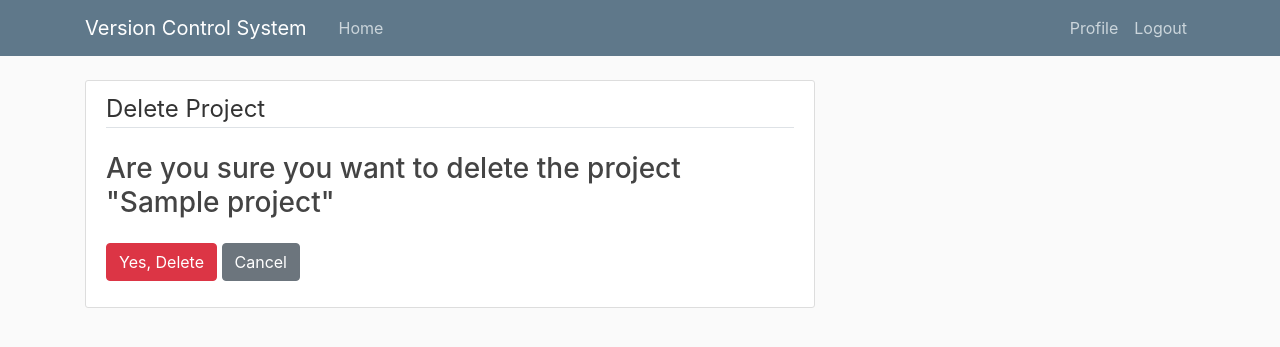
After one commit to borkovacd/UKS-2021-22, a Django app: page /project/1/delete/ in a window 1280 px wide. The commit adds this page. Shown: the top 347 px of the page. Run offline with Django 4.2, Linux system fonts and the light colour scheme; a user stored in the database is signed in; tables that the repository leaves empty hold one stand-in row (values such as "Sample post"); some libraries are stand-ins or nearby versions.

Commit message:
Implement 'Delete project' functionality

```diff
--- /dev/null
+++ b/vcs/git/templates/git/project_confirm_delete.html
@@ -0,0 +1,16 @@
+{% extends 'git/base.html' %}
+{% block content %}
+    <div class="content-section">
+        <form method="POST">
+            {% csrf_token %}
+            <fieldset class="form-group">
+                <legend class="border-bottom mb-4">Delete Project</legend>
+                <h3>Are you sure you want to delete the project "{{ object.title }}"</h3>
+            </fieldset>
+            <div class="form-group">
+                <button class="btn btn-danger" type="submit">Yes, Delete</button>
+                <a class="btn btn-secondary" href="{% url 'project-detail' object.id %}">Cancel</a>
+            </div>
+        </form>
+    </div>
+{% endblock content %}
--- a/vcs/git/templates/git/project_detail.html
+++ b/vcs/git/templates/git/project_detail.html
@@ -8,7 +8,7 @@
       {% if object.owner == user %}
       <div>
         <a class="btn btn-info btn-sm  mt-1 mb-1" href="{% url 'project-update' object.id %}">Edit</a>
-        <button class="btn btn-danger btn-sm mt-1 mb-1">Delete</button>
+        <a class="btn btn-danger btn-sm mt-1 mb-1" href="{% url 'project-delete' object.id %}">Delete</a>
       </div>
       {% endif %}
     </div>
--- a/vcs/git/urls.py
+++ b/vcs/git/urls.py
@@ -4,7 +4,8 @@ from .views import (
     ProjectCreateView,
     ProjectListView,
     ProjectDetailView,
-    ProjectUpdateView
+    ProjectUpdateView,
+    ProjectDeleteView
 )
 
 urlpatterns = [
@@ -15,6 +16,8 @@ urlpatterns = [
     path('project/<int:pk>/', ProjectDetailView.as_view(), name="project-detail"),
     path('project/<int:pk>/update/',
          ProjectUpdateView.as_view(), name='project-update'),
+    path('project/<int:pk>/delete/',
+         ProjectDeleteView.as_view(), name='project-delete'),
 
     path('milestones/<int:project_id>', views.milestones, name='milestones'),
     path('milestone-form/<int:project_id>',
--- a/vcs/git/views.py
+++ b/vcs/git/views.py
@@ -8,7 +8,8 @@ from django.views.generic import (
     CreateView,
     ListView,
     DetailView,
-    UpdateView
+    UpdateView,
+    DeleteView
 )
 from django.contrib import messages
 from django.contrib.auth.mixins import LoginRequiredMixin, UserPassesTestMixin
@@ -151,3 +152,14 @@ class ProjectUpdateView(LoginRequiredMixin, UserPassesTestMixin, UpdateView):
         if self.request.user == project.owner:
             return True
         return False
+
+
+class ProjectDeleteView(LoginRequiredMixin, UserPassesTestMixin, DeleteView):
+    model = Project
+    success_url = '/'
+
+    def test_func(self):
+        project = self.get_object()
+        if self.request.user == project.owner:
+            return True
+        return False
```
